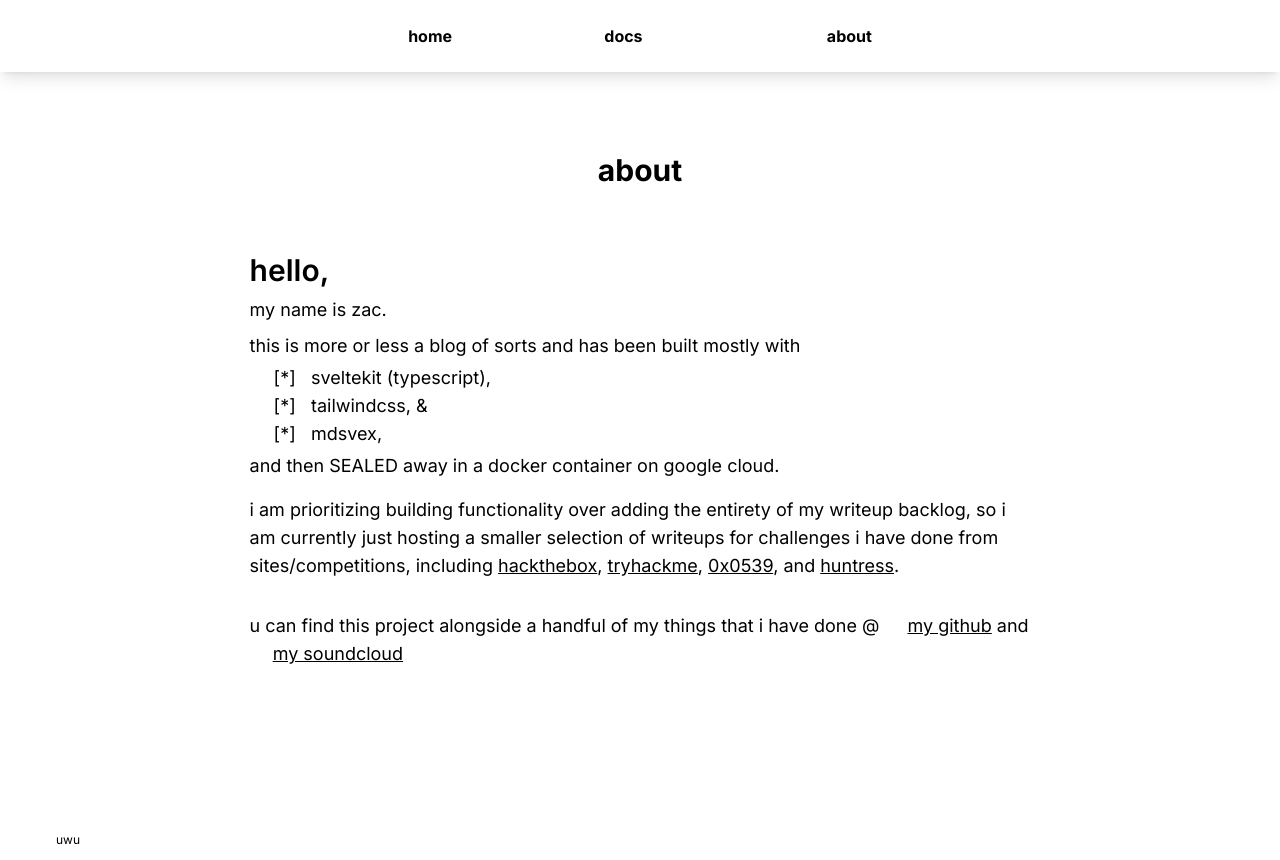
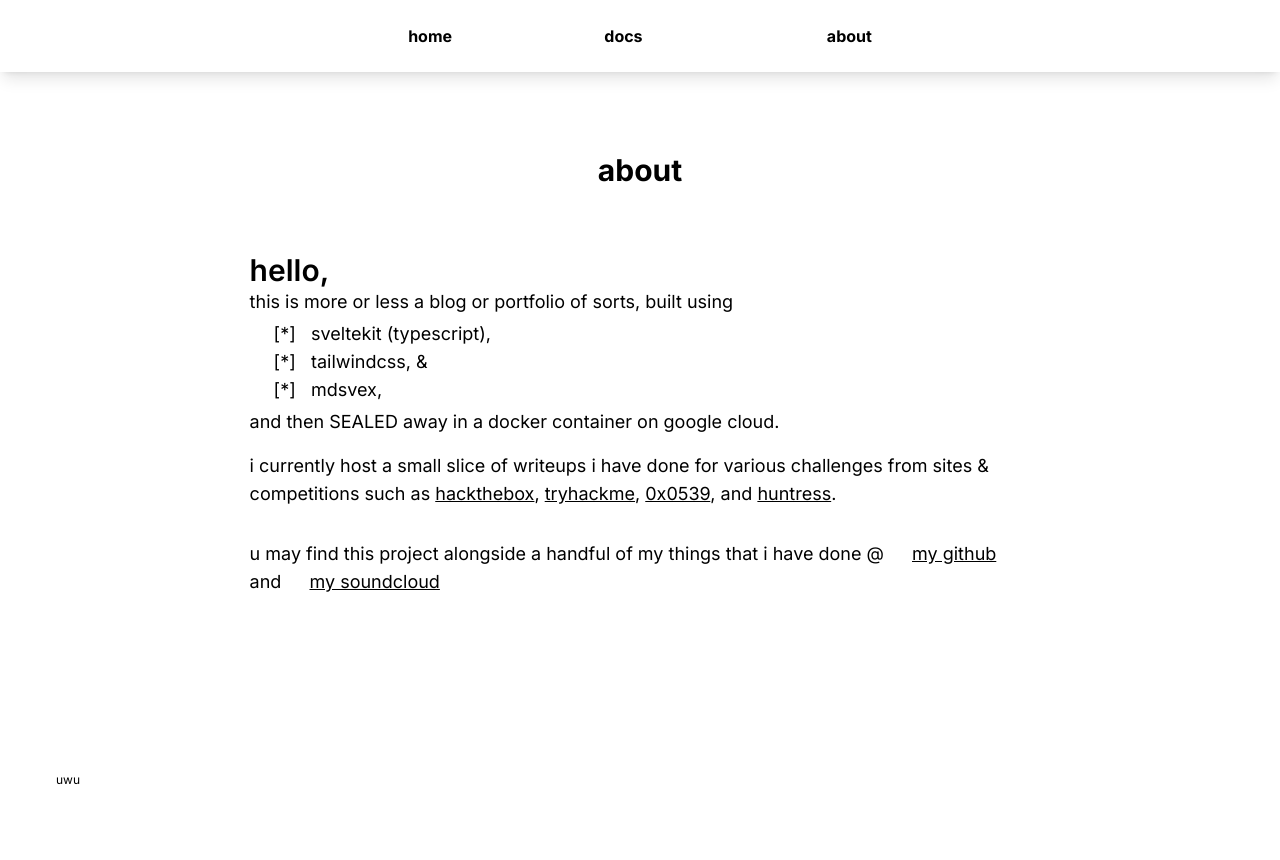
Before and after one commit to plsuwu/plsuwu, a SvelteKit app: page /about in a window 1280 px wide. After the commit the page ends 800 px from the top, so only its background shows below. Built offline with nearby package versions, Linux system fonts and the light colour scheme; some icons are missing; what @catppuccin/tailwindcss would draw is missing.

Commit message:
Update +page.svelte

```diff
--- a/src/routes/about/+page.svelte
+++ b/src/routes/about/+page.svelte
@@ -38,10 +38,8 @@
 			<div class="mx-auto flex flex-col p-8 text-sm sm:text-xl lg:space-y-0">
 				<div class="my-6 text-3xl font-semibold text-cat-overlay2 lg:my-0">hello,</div>
 				<div class="text-sm lg:text-lg">
-					<div class="my-2">my name is zac.</div>
-
 					<div class="mb-6">
-						<span> this is more or less a blog of sorts and has been built mostly with</span>
+						<span> this is more or less a blog or portfolio of sorts, built using</span>
 						<ul class="my-1 list-inside indent-6 text-cat-overlay2">
 							<li>[<span class="text-cat-peach">*</span>] &nbsp; sveltekit (typescript),</li>
 							<li>[<span class="text-cat-blue">*</span>] &nbsp; tailwindcss, &</li>
@@ -50,9 +48,8 @@
 						and then SEALED away in a docker container on google cloud.
 
 						<div class="my-4">
-							i am prioritizing building functionality over adding the entirety of my writeup
-							backlog, so i am currently just hosting a smaller selection of writeups for challenges
-							i have done from sites/competitions, including
+							i currently host a small slice of writeups i have done for various challenges
+							from sites & competitions such as
 							<span>
 								{#each profiles as site, idx}
 									{idx > 0 && idx === profiles.length - 1 ? 'and ' : ''}
@@ -67,7 +64,7 @@
 							</span>
 						</div>
 						<div class="mt-8">
-							u can find this project alongside a handful of my things that i have done @
+							u may find this project alongside a handful of my things that i have done @
 							<a
 								class="text-cat-blue transition-all duration-200 ease-out visited:text-cat-mauve hover:opacity-50"
 								href="https://github.com/plsuwu"
```
